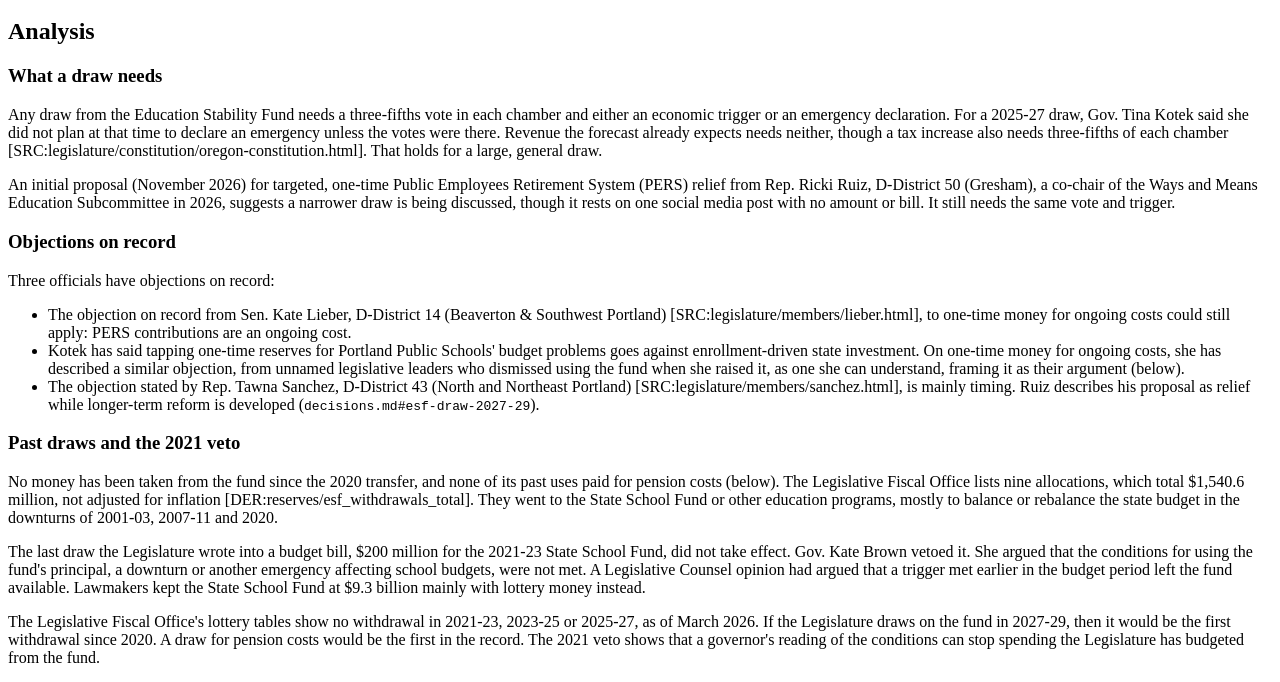
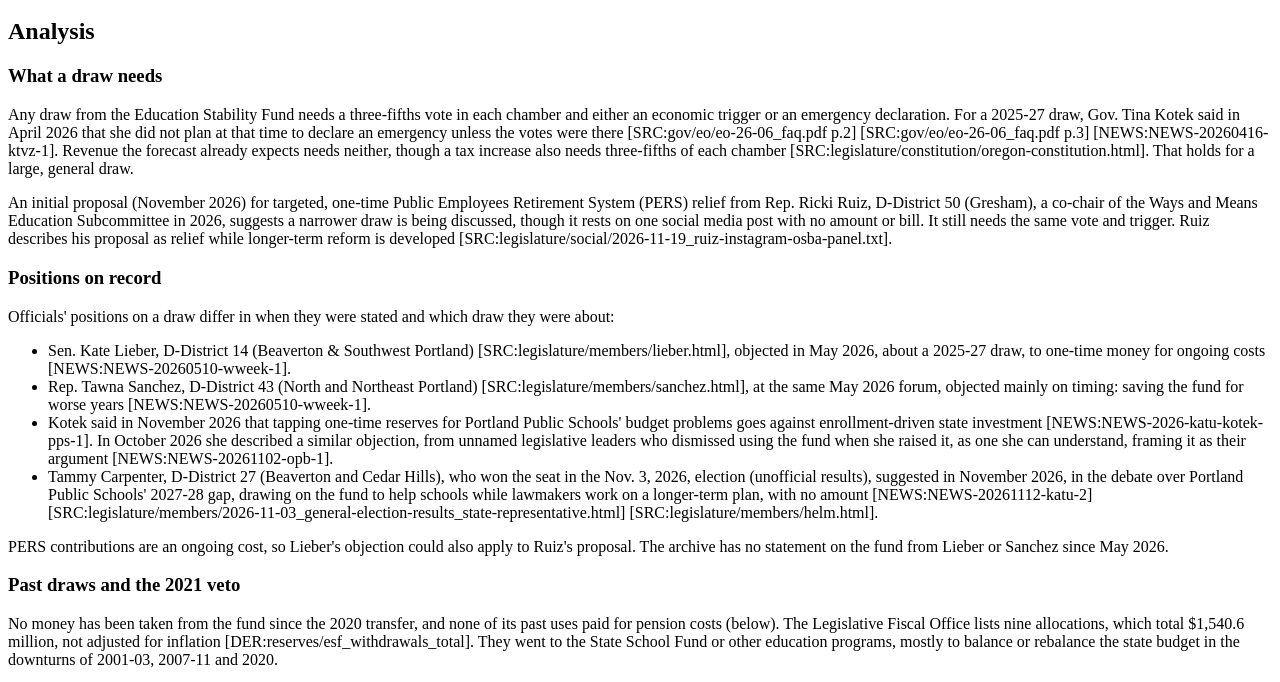
Before and after one commit to pietvanzoen/fund-oregon-schools, an Eleventy site: page analysis/topics/reserves.md in a window 1280 px wide. Shown: the part 48-730 px from the top of the page. Built offline with nearby package versions, Linux system fonts and the light colour scheme; Eleventy itself is replaced by a stand-in of ours; files that its build step writes are made by us from their sources.

Commit message:
📐 Reserves: positions dated and cited, Ruiz's description back with his proposal (review fixes)
Clarity, fact-check and consistency-fairness findings on #217: the objections list read as
current and undated, two bullets cited only member pages, the Kotek emergency sentence had no
citation, and Ruiz's sentence sat in Sanchez's bullet. Positions now carry their dates and news
citations, with backing lines under What the sources say; Carpenter's bridge suggestion is listed
so both sides have a place; the inference follows the list in prose.

Co-Authored-By: Claude Opus 5.5 <noreply@anthropic.com>
Claude-Session: https://claude.ai/code/session_01LgW53sgg3tUSTCFzjpgRBh

```diff
--- a/analysis/topics/reserves.md
+++ b/analysis/topics/reserves.md
@@ -19,30 +19,38 @@ summary: >
 ### What a draw needs
 
 Any draw from the Education Stability Fund needs a three-fifths vote in each chamber and either an economic trigger
-or an emergency declaration. For a 2025-27 draw, Gov. Tina Kotek said she did not plan at that time to declare an
-emergency unless the votes were there. Revenue the forecast already expects needs neither, though a tax increase
+or an emergency declaration. For a 2025-27 draw, Gov. Tina Kotek said in April 2026 that she did not plan at that time
+to declare an emergency unless the votes were there [SRC:gov/eo/eo-26-06_faq.pdf p.2] [SRC:gov/eo/eo-26-06_faq.pdf p.3]
+[NEWS:NEWS-20260416-ktvz-1]. Revenue the forecast already expects needs neither, though a tax increase
 also needs three-fifths of each chamber [SRC:legislature/constitution/oregon-constitution.html]. That holds for a
 large, general draw.
 
 An initial proposal (November 2026) for targeted, one-time Public Employees Retirement System (PERS) relief from
 Rep. Ricki Ruiz, D-District 50 (Gresham), a co-chair of the Ways and Means Education Subcommittee in 2026, suggests a
 narrower draw is being discussed, though it rests on one social media post with no amount or bill. It still needs
-the same vote and trigger.
+the same vote and trigger. Ruiz describes his proposal as relief while longer-term reform is developed
+[SRC:legislature/social/2026-11-19_ruiz-instagram-osba-panel.txt].
 
-### Objections on record
+### Positions on record
 
-Three officials have objections on record:
+Officials' positions on a draw differ in when they were stated and which draw they were about:
 
-- The objection on record from Sen. Kate Lieber, D-District 14 (Beaverton & Southwest Portland)
-  [SRC:legislature/members/lieber.html], to one-time money for ongoing costs could still apply: PERS contributions
-  are an ongoing cost.
-- Kotek has said tapping one-time reserves for Portland Public Schools' budget problems goes against
-  enrollment-driven state investment. On one-time money for ongoing costs, she has described a similar objection,
-  from unnamed legislative leaders who dismissed using the fund when she raised it, as one she can understand,
-  framing it as their argument (below).
-- The objection stated by Rep. Tawna Sanchez, D-District 43 (North and Northeast Portland)
-  [SRC:legislature/members/sanchez.html], is mainly timing. Ruiz describes his proposal as relief while longer-term
-  reform is developed (`decisions.md#esf-draw-2027-29`).
+- Sen. Kate Lieber, D-District 14 (Beaverton & Southwest Portland) [SRC:legislature/members/lieber.html], objected
+  in May 2026, about a 2025-27 draw, to one-time money for ongoing costs [NEWS:NEWS-20260510-wweek-1].
+- Rep. Tawna Sanchez, D-District 43 (North and Northeast Portland) [SRC:legislature/members/sanchez.html], at the
+  same May 2026 forum, objected mainly on timing: saving the fund for worse years [NEWS:NEWS-20260510-wweek-1].
+- Kotek said in November 2026 that tapping one-time reserves for Portland Public Schools' budget problems goes
+  against enrollment-driven state investment [NEWS:NEWS-2026-katu-kotek-pps-1]. In October 2026 she described a
+  similar objection, from unnamed legislative leaders who dismissed using the fund when she raised it, as one she can
+  understand, framing it as their argument [NEWS:NEWS-20261102-opb-1].
+- Tammy Carpenter, D-District 27 (Beaverton and Cedar Hills), who won the seat in the Nov. 3, 2026, election
+  (unofficial results), suggested in November 2026, in the debate over Portland Public Schools' 2027-28 gap, drawing
+  on the fund to help schools while lawmakers work on a longer-term plan, with no amount [NEWS:NEWS-20261112-katu-2]
+  [SRC:legislature/members/2026-11-03_general-election-results_state-representative.html]
+  [SRC:legislature/members/helm.html].
+
+PERS contributions are an ongoing cost, so Lieber's objection could also apply to Ruiz's proposal. The archive has no
+statement on the fund from Lieber or Sanchez since May 2026.
 
 ### Past draws and the 2021 veto
 
@@ -137,6 +145,14 @@ billion balance projected for the end of 2025-27 in the December 2026 forecast [
   allocation bill, Senate Bill 5703 [SRC:legislature/olis/2026R1/315811_sb5703-revenue-allocations.pdf p.3].
 
 ### Proposals and positions, 2026
+- In an FAQ released with Executive Order 26-06 in April 2026 [NEWS:NEWS-20260416-ktvz-1], the Governor's office
+  said that "at this time she does not plan to declare an economic emergency and call a special session" to access
+  the fund unless the presiding officers indicate that three-fifths of members serving in each house would approve
+  [SRC:gov/eo/eo-26-06_faq.pdf p.2] [SRC:gov/eo/eo-26-06_faq.pdf p.3].
+- At a May 7, 2026, school funding forum, as reported by Willamette Week, Ways and Means co-chairs Sen. Kate Lieber
+  and Rep. Tawna Sanchez said they saw no reason to tap the fund that year. Lieber said "If you use one-time money to
+  pay for ongoing expenses, then you're still going to have a cliff"; Sanchez said worse years are coming as federal
+  changes shift social-service costs to the state in 2027-29 and 2029-31 [NEWS:NEWS-20260510-wweek-1].
 - Portland Public Schools asked for $500 million of the Education Stability Fund to buy down Public Employees Retirement System (PERS) rates statewide [NEWS:NEWS-20261102-opb-1]. The
   district's chief financial officer said it would shrink its gap from $65 million to about $42.7 million
   [NEWS:NEWS-20261116-wweek-1].
--- a/analysis/updates.csv
+++ b/analysis/updates.csv
@@ -46,4 +46,4 @@ date,text,page,pr,kind
 2026-11-25,"What's being decided now has what Gov. Tina Kotek and three Republican legislators said about the December 2026 revenue forecast, set against what the forecast itself says. None named an amount for the State School Fund or mentioned the Education Stability Fund.",decisions.md#grb-2027-29,198,research
 2026-11-25,"What they've said adds State Board of Education Chair Jennifer Scurlock, in May 2026, just before the board adopted rules carrying out Senate Bill 141, the Education Accountability Act: she said she hoped there would be money behind the decisions being made. It is checked against the meeting recording.",people/quotes_all.jsonl,206,research
 2026-11-26,"The Education Stability Fund page now lists the nine times the state has used the fund (the last in 2020, none for pension costs) and explains why a planned $200 million draw in 2021 did not happen: Gov. Kate Brown vetoed it.",topics/reserves.md,209,research
-2026-11-27,"The Education Stability Fund page's analysis now has subheadings for what a draw needs, the objections on record, past draws and the 2021 veto, and what a draw would cost, with the objections as a list. Nothing it says has changed.",topics/reserves.md,217,site
+2026-11-26,"The Education Stability Fund page's analysis now has subheadings for what a draw needs, officials' positions on record, past draws and the 2021 veto, and what a draw for budget gaps would cost. Each position is listed with its date and source.",topics/reserves.md,217,site
```
Also changed, not shown: STYLE.md (+5 -4 lines).
